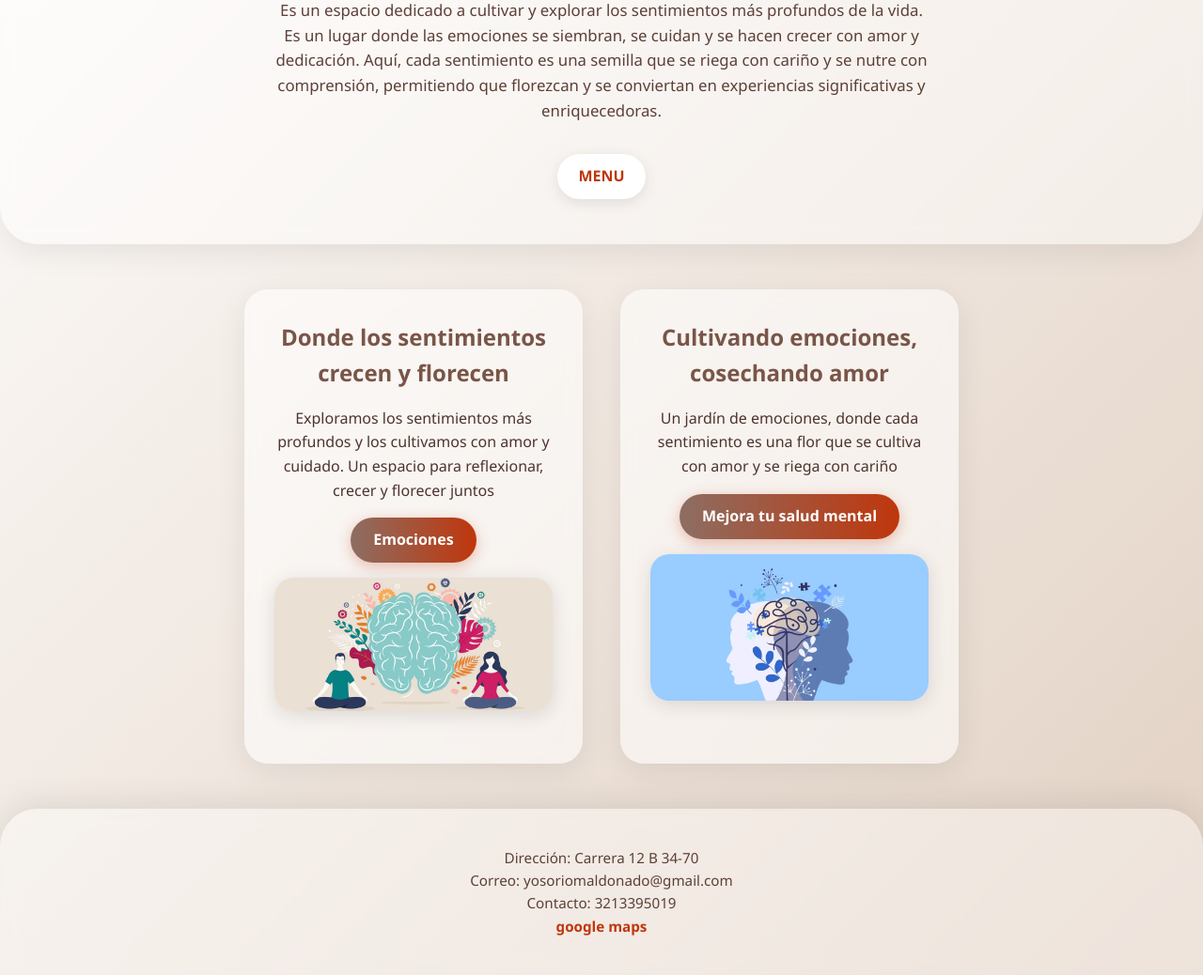
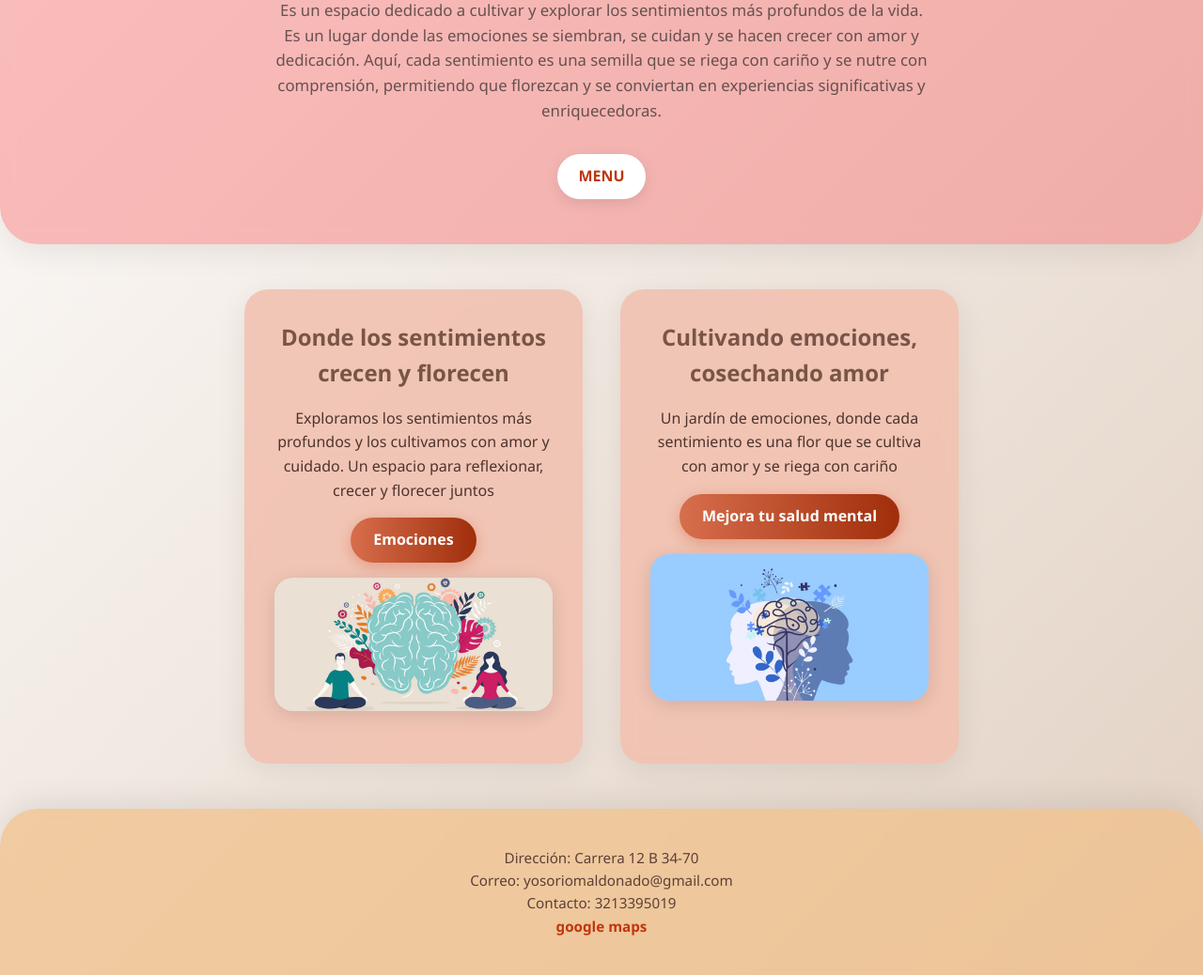
Before and after one commit to yosoriomaldonado-commits/Pagina_27, a plain HTML site: page index.html in a window 1280 px wide. Shown: the part 146-1184 px from the top of the page at 94% size. Drawn offline with Linux system fonts and the light colour scheme.

Commit message:
Estilos terminado

```diff
--- a/styles.css
+++ b/styles.css
@@ -16,7 +16,7 @@ body{
 .site-header{
     text-align:center;
     padding:4rem 1rem 3rem;
-    background: rgba(255,255,255,.45);
+    background: rgba(246, 113, 113, 0.45);
     backdrop-filter: blur(10px);
     border-radius: 0 0 40px 40px;
     box-shadow: 0 8px 32px rgba(0,0,0,.08);
@@ -33,7 +33,7 @@ body{
     max-width:700px;
     margin:0 auto 2rem;
     font-size:1.05rem;
-    color:#5d4037;
+    color:#242120ad;
 }
 details{
     display:inline-block;
@@ -60,7 +60,7 @@ details a:hover{
     text-decoration:underline;
 }
 
-/* ---------- MAIN ---------- */
+
 .content{
     display:flex;
     flex-wrap:wrap;
@@ -71,7 +71,7 @@ details a:hover{
 section{
     flex:1 1 320px;
     max-width:360px;
-    background: rgba(255,255,255,.55);
+    background: rgba(241, 191, 174, 0.86);
     backdrop-filter: blur(8px);
     border-radius:25px;
     padding:2rem;
@@ -96,7 +96,7 @@ section a{
     display:inline-block;
     margin-top:1rem;
     padding:.7rem 1.5rem;
-    background: linear-gradient(90deg, #8d6e63 0%, #bf360c 100%);
+    background: linear-gradient(90deg, #d76e4c 0%, #a02e0b 100%);
     color:#fff;
     border-radius:25px;
     text-decoration:none;
@@ -112,7 +112,7 @@ section a:hover{
 footer{
     text-align:center;
     padding:2.5rem 1rem;
-    background: rgba(255,255,255,.4);
+    background: rgba(241, 192, 138, 0.742);
     backdrop-filter: blur(10px);
     border-radius:40px 40px 0 0;
     box-shadow:0 -8px 32px rgba(0,0,0,.08);
```
